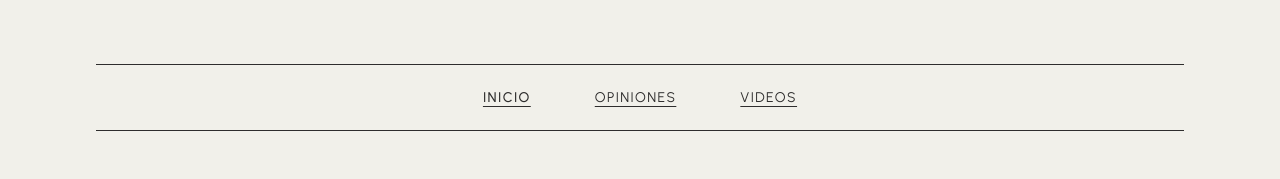
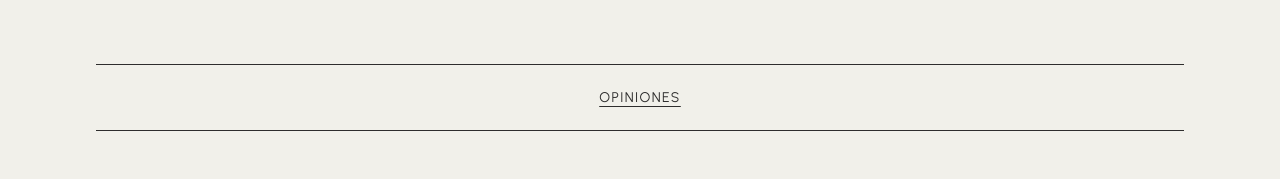
Before and after one commit to luisaopb/blog-mao, a React (Vite) app: page / in a window 1280 px wide. Shown: the top 179 px of the page. Built offline with nearby package versions, Linux system fonts and the light colour scheme.

Commit message:
Ocultar temporalmente los anchor de Inicio y Videos del NavBar

```diff
--- a/src/components/Navbar.tsx
+++ b/src/components/Navbar.tsx
@@ -8,24 +8,24 @@ function Navbar() {
     <nav className="navbar">
       <div className="navbar-line"></div>
       <div className="navbar-content">
-        <Link
+        {/* <Link
           to="/"
           className={`navbar-link ${location.pathname === '/' ? 'active' : ''}`}
         >
           Inicio
-        </Link>
+        </Link> */}
         <Link
           to="/opiniones"
           className={`navbar-link ${location.pathname === '/opiniones' ? 'active' : ''}`}
         >
           Opiniones
         </Link>
-        <Link
+        {/* <Link
           to="/videos"
           className={`navbar-link ${location.pathname === '/videos' ? 'active' : ''}`}
         >
           Videos
-        </Link>
+        </Link> */}
       </div>
       <div className="navbar-line"></div>
     </nav>
```
